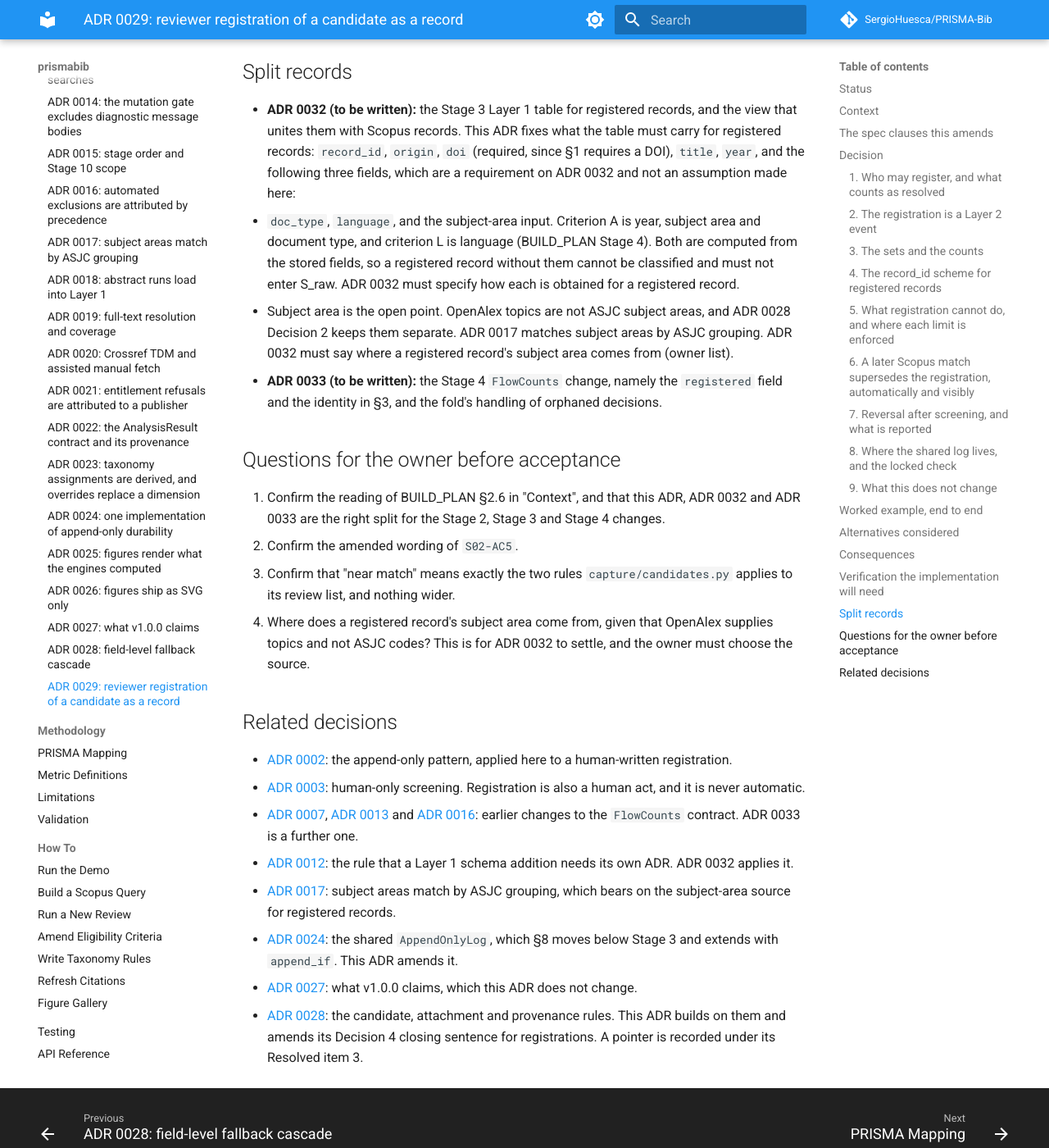
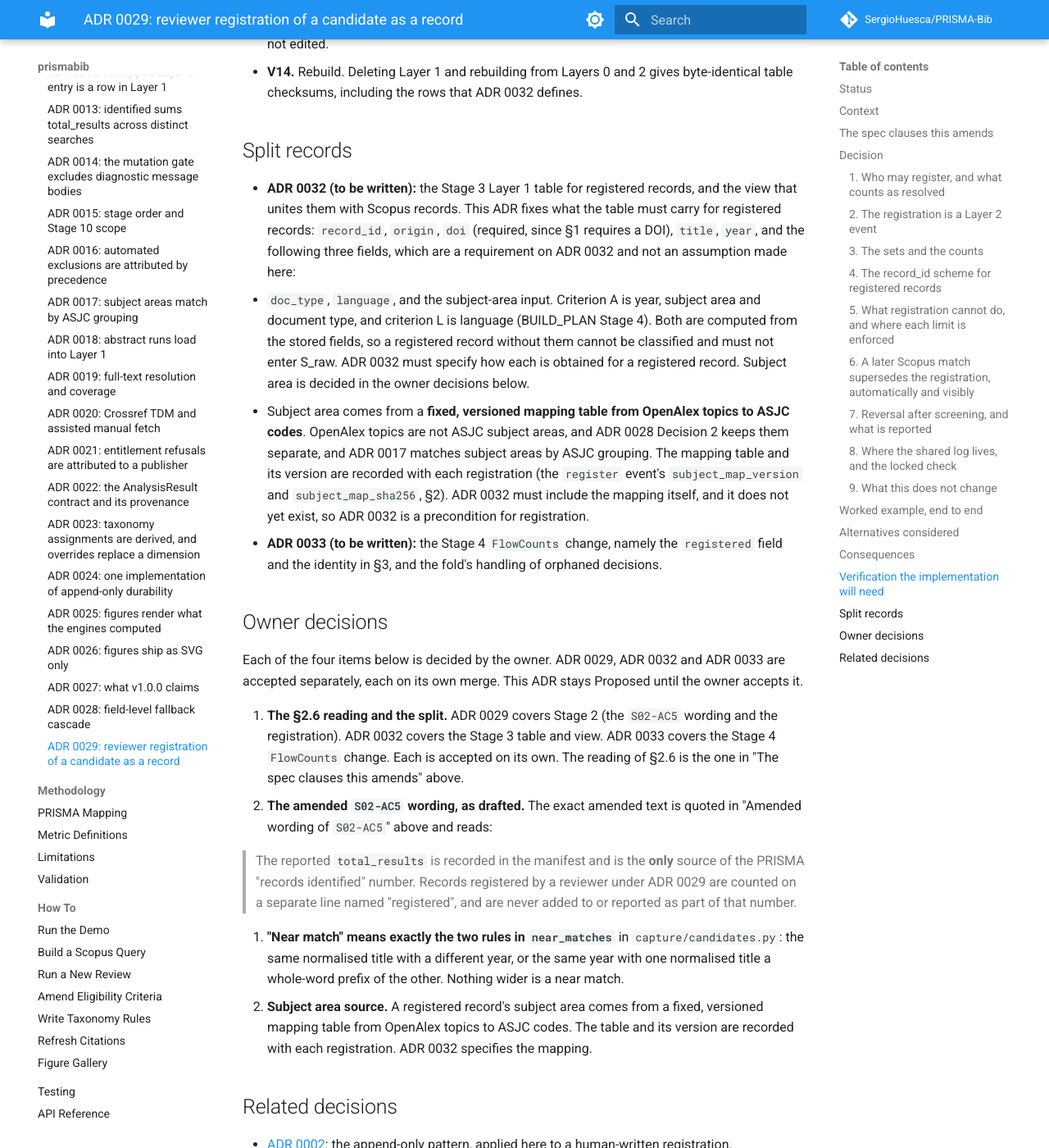
Before and after one commit to SergioHuesca/PRISMA-Bib, an MkDocs documentation site: the page built from docs/architecture/adr/0029-reviewer-registration-of-a-candidate-as-a-record.md, in a window 1280 px wide and 1400 px high, scrolled down 12392 px. Shown: the whole window at 82% size. Built offline with MkDocs 1.6.1 and Material for MkDocs 9.7.7, drawn with Linux system fonts in a browser that asks for light colours; comment, search, counter and statistics services are not loaded; some of the changed text lies outside the part shown.

Commit message:
docs(adr): ADR 0029 owner decisions recorded; spec quotes verified
Records the four owner decisions: the §2.6 reading and the ADR 0029 /
0032 / 0033 split, the amended S02-AC5 text (quoted), the near-match
definition (exactly the two near_matches rules), and the subject-area
source (a fixed, versioned OpenAlex-topic-to-ASJC mapping in ADR 0032,
recorded with each registration). Spec quotes were checked against
BUILD_PLAN.md and CLAUDE.md.

Status remains Proposed.

Co-Authored-By: Claude Haiku 5.5 <noreply@anthropic.com>
Claude-Session: https://claude.ai/code/session_01QjNadz7h2UAZ2C2xhuaY8z

````diff
--- a/docs/architecture/adr/0029-reviewer-registration-of-a-candidate-as-a-record.md
+++ b/docs/architecture/adr/0029-reviewer-registration-of-a-candidate-as-a-record.md
@@ -34,7 +34,7 @@ BUILD_PLAN §2.6 reads exactly:
 
 §1.2 reads exactly: "These were settled during design and are **not open for renegotiation** during implementation. Changing one requires a new ADR (see §2.6)."
 
-The project's `CLAUDE.md` states the rule as: "Contracts, schemas, and acceptance criteria are not renegotiable without a new ADR (§2.6)." The Stage 2 criterion is not in §1.2. This ADR therefore relies on the `CLAUDE.md` reading, and on [ADR 0013](0013-identified-sums-across-searches.md), which applied §2.6 to the Stage 4 `FlowCounts` contract for the same reason.
+The project's `CLAUDE.md` states the rule as: "Contracts, schemas, and acceptance criteria are not renegotiable without a new ADR (§2.6)." (The source line breaks after "renegotiable"; the words are unchanged.) The Stage 2 criterion is not in §1.2. This ADR therefore relies on the `CLAUDE.md` reading, and on [ADR 0013](0013-identified-sums-across-searches.md), which applied §2.6 to the Stage 4 `FlowCounts` contract for the same reason.
 
 ## Decision
 
@@ -48,7 +48,7 @@ The project's `CLAUDE.md` states the rule as: "Contracts, schemas, and acceptanc
 - A candidate is **resolved** when exactly one level 4 work satisfies one of these match rules:
   - `doi`: the candidate's DOI equals the work's DOI;
   - `title_year`: the candidate has no DOI, the work's title and the candidate's title are equal under `normalise_title` (the function in `capture/candidates.py`), and the years are equal. That function's definition is the code's: punctuation becomes a space, and whitespace is collapsed, so `well-being` matches `well being` and does not match `wellbeing`;
-  - `near_confirmed`: the work is a near match to the candidate under the two rules that `capture/candidates.py` already applies to its review list (`near_matches`): the same normalised title with a different year, or the same year with one normalised title a whole-word prefix of the other. The reviewer must confirm that this work is the candidate, and the confirmation is the registration call itself. A near match is never registered without it.
+  - `near_confirmed`: the work is a near match to the candidate under the two rules that `capture/candidates.py` already applies to its review list (`near_matches`): the same normalised title with a different year, or the same year with one normalised title a whole-word prefix of the other. The reviewer must confirm that this work is the candidate, and the confirmation is the registration call itself. A near match is never registered without it. Nothing wider than those two rules is a near match.
 - Two or more works that satisfy a rule leave the candidate unresolved, under any rule. ADR 0028 does not state this condition. This ADR adds it, because a title and year can match two different papers, such as a conference paper and its preprint.
 - Before the event is written, the reviewer sees the DOI, the title, the year and the match rule, and confirms them. The confirmation is a UI step; the event records the match rule.
 - A reviewer may leave a resolved candidate unregistered. The number of resolved candidates that are not registered is reported beside `registered` (§3).
@@ -57,7 +57,7 @@ The project's `CLAUDE.md` states the rule as: "Contracts, schemas, and acceptanc
 
 - A registration is written to `projects/<slug>/decisions/registrations.jsonl`, with the checksum sidecar `registrations.jsonl.sha256`, through `AppendOnlyLog` (ADR 0024), as candidate paste events already are. It is a separate file, not `decisions.jsonl`, so the Stage 4 fold keyed on `(stage, record_id, reviewer)` is not changed. Like `decisions.jsonl`, the file and its sidecar are tracked in git, as BUILD_PLAN §2.5 recommends. The Layer 0 payloads they reference are not committed; see Consequence 9.
 - Each event carries `event_id` (ULID), `schema_version` (1), `ts` (UTC, ending `Z`), `project`, and `action`. The actions are:
-  - `register`, which creates a record. It carries `reviewer`, `record_id`, `candidate_id` (the id from ADR 0028 Decision 5), `match_rule` (`doi`, `title_year` or `near_confirmed`), `source_level` (always 4), `source_payload_ref`, `source_payload_sha256`, and `doi` (required);
+  - `register`, which creates a record. It carries `reviewer`, `record_id`, `candidate_id` (the id from ADR 0028 Decision 5), `match_rule` (`doi`, `title_year` or `near_confirmed`), `source_level` (always 4), `source_payload_ref`, `source_payload_sha256`, `doi` (required), `subject_map_version` and `subject_map_sha256` (the version and checksum of the OpenAlex-topic-to-ASJC mapping table in ADR 0032 that gave the record its subject area);
   - `reverse`, which removes a record it names. It carries `reviewer`, `reverses` (the `event_id` of the `register` event) and a mandatory `reason`;
   - `supersede`, which removes a record it names, written only by the automatic step in §6. It carries `reverses` (the `event_id` of the `register` event), `scopus_record_id`, `match_rule` (`doi` or `title_year`), and `actor` (`system`).
 - **Why `supersede` is a separate kind, not a second `register`.** A `register` event creates a record, and a `supersede` event removes one. A record is created by a human's choice, and it is removed by a reversal or by a Scopus match. Writing removal as a second `register` would mix the two meanings in one kind, and every reader of `register` would have to check which one it was. The two kinds are kept apart so that the count of `register` events is the count of records ever created, and the count of active registrations is that count less the removals.
@@ -73,7 +73,8 @@ Worked example of a `register` event. Illustrative values, not from a real run:
  "candidate_id": "3f9c0a7e5b2d41f8a6c0e9d7b1a24c60", "reviewer": "sh",
  "match_rule": "title_year", "source_level": 4,
  "source_payload_ref": {"file": "raw/run-0007/openalex-0001.jsonl", "line": 42},
- "source_payload_sha256": "9b1e...", "doi": "10.0000/example.2019.1"}
+ "source_payload_sha256": "9b1e...", "doi": "10.0000/example.2019.1",
+ "subject_map_version": "1", "subject_map_sha256": "c41d..."}
 ```
 
 ### 3. The sets and the counts
@@ -211,16 +212,21 @@ Illustrative values, not from a real run. Suppose a review has `identified = 1,2
 ## Split records
 
 - **ADR 0032 (to be written):** the Stage 3 Layer 1 table for registered records, and the view that unites them with Scopus records. This ADR fixes what the table must carry for registered records: `record_id`, `origin`, `doi` (required, since §1 requires a DOI), `title`, `year`, and the following three fields, which are a requirement on ADR 0032 and not an assumption made here:
-  - `doc_type`, `language`, and the subject-area input. Criterion A is year, subject area and document type, and criterion L is language (BUILD_PLAN Stage 4). Both are computed from the stored fields, so a registered record without them cannot be classified and must not enter S_raw. ADR 0032 must specify how each is obtained for a registered record.
-  - Subject area is the open point. OpenAlex topics are not ASJC subject areas, and ADR 0028 Decision 2 keeps them separate. ADR 0017 matches subject areas by ASJC grouping. ADR 0032 must say where a registered record's subject area comes from (owner list).
+  - `doc_type`, `language`, and the subject-area input. Criterion A is year, subject area and document type, and criterion L is language (BUILD_PLAN Stage 4). Both are computed from the stored fields, so a registered record without them cannot be classified and must not enter S_raw. ADR 0032 must specify how each is obtained for a registered record. Subject area is decided in the owner decisions below.
+  - Subject area comes from a **fixed, versioned mapping table from OpenAlex topics to ASJC codes**. OpenAlex topics are not ASJC subject areas, and ADR 0028 Decision 2 keeps them separate, and ADR 0017 matches subject areas by ASJC grouping. The mapping table and its version are recorded with each registration (the `register` event's `subject_map_version` and `subject_map_sha256`, §2). ADR 0032 must include the mapping itself, and it does not yet exist, so ADR 0032 is a precondition for registration.
 - **ADR 0033 (to be written):** the Stage 4 `FlowCounts` change, namely the `registered` field and the identity in §3, and the fold's handling of orphaned decisions.
 
-## Questions for the owner before acceptance
+## Owner decisions
 
-1. Confirm the reading of BUILD_PLAN §2.6 in "Context", and that this ADR, ADR 0032 and ADR 0033 are the right split for the Stage 2, Stage 3 and Stage 4 changes.
-2. Confirm the amended wording of `S02-AC5`.
-3. Confirm that "near match" means exactly the two rules `capture/candidates.py` applies to its review list, and nothing wider.
-4. Where does a registered record's subject area come from, given that OpenAlex supplies topics and not ASJC codes? This is for ADR 0032 to settle, and the owner must choose the source.
+Each of the four items below is decided by the owner. ADR 0029, ADR 0032 and ADR 0033 are accepted separately, each on its own merge. This ADR stays Proposed until the owner accepts it.
+
+1. **The §2.6 reading and the split.** ADR 0029 covers Stage 2 (the `S02-AC5` wording and the registration). ADR 0032 covers the Stage 3 table and view. ADR 0033 covers the Stage 4 `FlowCounts` change. Each is accepted on its own. The reading of §2.6 is the one in "The spec clauses this amends" above.
+2. **The amended `S02-AC5` wording, as drafted.** The exact amended text is quoted in "Amended wording of `S02-AC5`" above and reads:
+
+   > The reported `total_results` is recorded in the manifest and is the **only** source of the PRISMA "records identified" number. Records registered by a reviewer under ADR 0029 are counted on a separate line named "registered", and are never added to or reported as part of that number.
+
+3. **"Near match" means exactly the two rules in `near_matches`** in `capture/candidates.py`: the same normalised title with a different year, or the same year with one normalised title a whole-word prefix of the other. Nothing wider is a near match.
+4. **Subject area source.** A registered record's subject area comes from a fixed, versioned mapping table from OpenAlex topics to ASJC codes. The table and its version are recorded with each registration. ADR 0032 specifies the mapping.
 
 ## Related decisions
 
````
